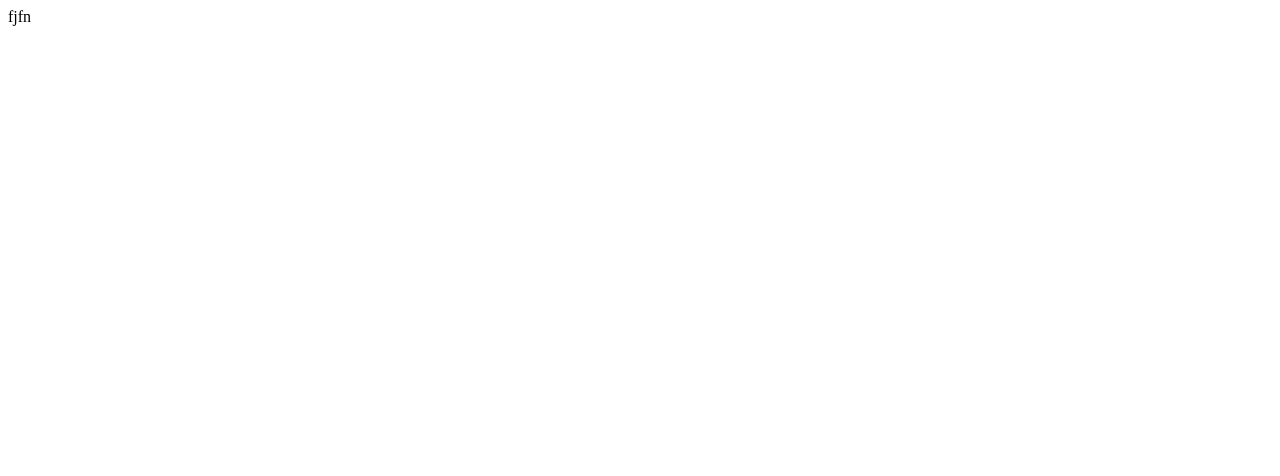
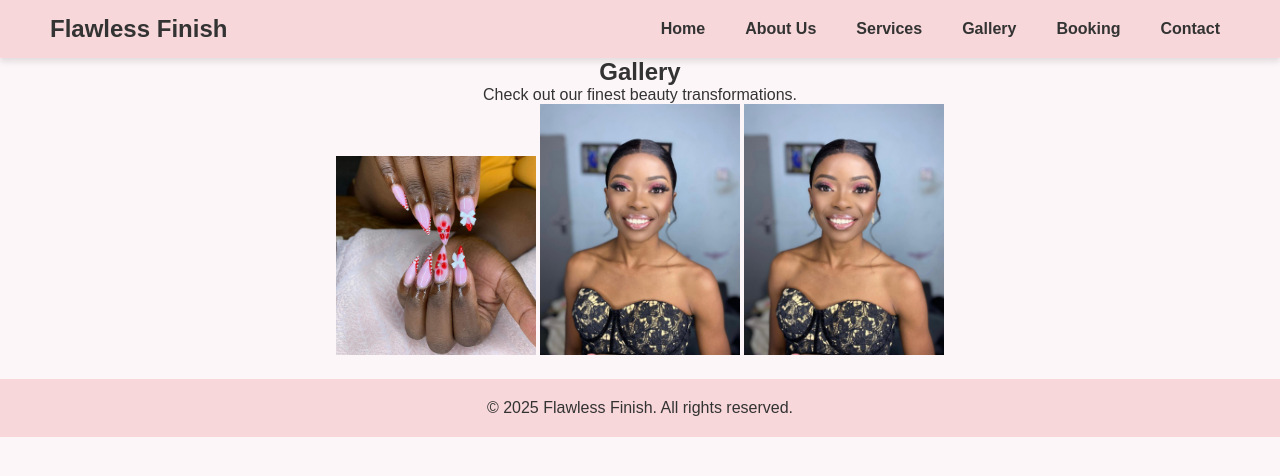
Before and after one commit to AMER-b2005/bida24-325, a plain HTML site: page gallary.html in a window 1280 px wide. Drawn offline with Linux system fonts and the light colour scheme.

Commit message:
gallary.html

```diff
--- a/gallary.html
+++ b/gallary.html
@@ -1 +1,38 @@
-fjfn
+<!DOCTYPE html>
+<html lang="en">
+<head>
+    <meta charset="UTF-8">
+    <meta name="viewport" content="width=device-width, initial-scale=1.0">
+    <title>Gallery - Flawless Finish</title>
+    <link rel="stylesheet" href="styles.css">
+</head>
+<body>
+    <header>
+        <div class="logo">Flawless Finish</div>
+        <nav>
+            <ul class="nav-links">
+                <li><a href="home.html">Home</a></li>
+                <li><a href="about-us.html">About Us</a></li>
+                <li><a href="services.html">Services</a></li>
+                <li><a href="gallery.html">Gallery</a></li>
+                <li><a href="booking.html">Booking</a></li>
+                <li><a href="contact.html">Contact</a></li>
+            </ul>
+        </nav>
+    </header>
+
+    <section id="gallery">
+        <h2>Gallery</h2>
+        <p>Check out our finest beauty transformations.</p>
+        <div class="gallery-container">
+            <img src="WhatsApp Image 2025-03-26 at 6.31.09 PM.jpeg" width="200px" alt="Beauty service 1">
+            <img src="WhatsApp Image 2025-03-26 at 6.31.11 PM (1).jpeg" width="200px" alt="Beauty service 2">
+            <img src="WhatsApp Image 2025-03-26 at 6.31.11 PM (1).jpeg" width="200px" alt="Beauty service 3">
+        </div>
+    </section>
+
+    <footer>
+        <p>&copy; 2025 Flawless Finish. All rights reserved.</p>
+    </footer>
+</body>
+</html>
```
